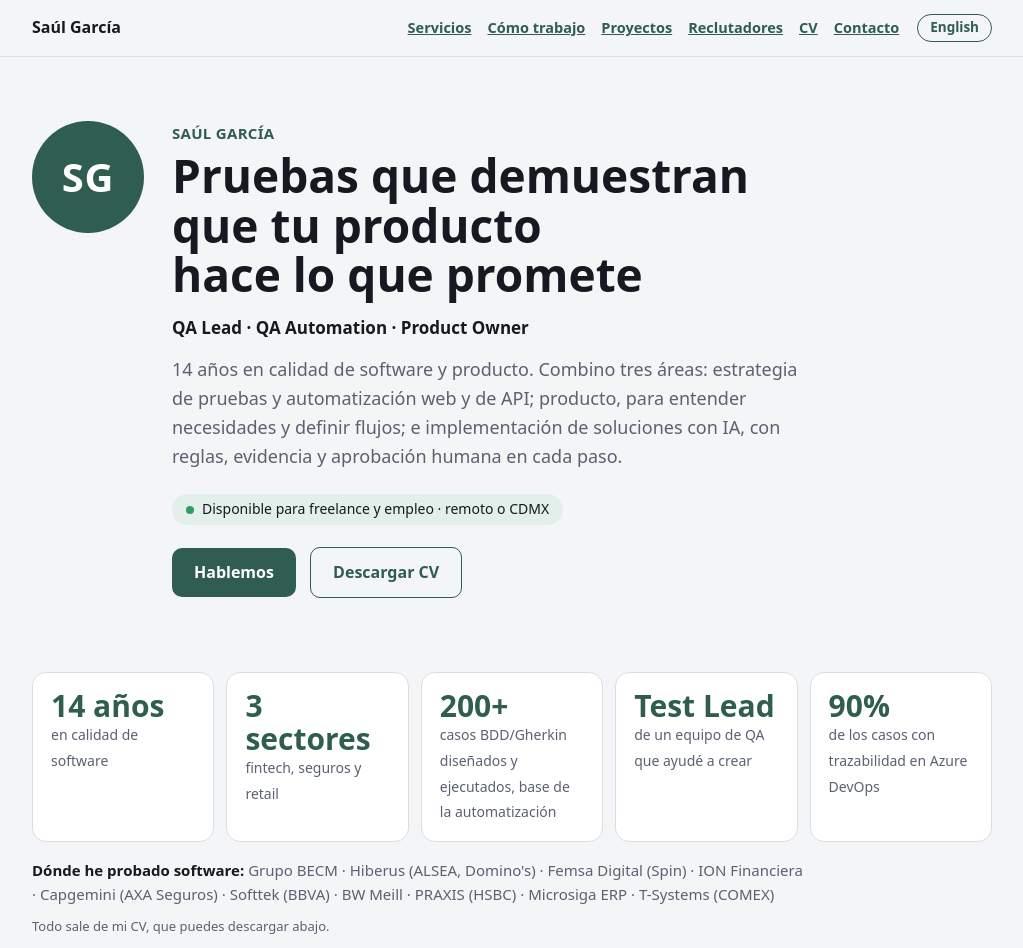
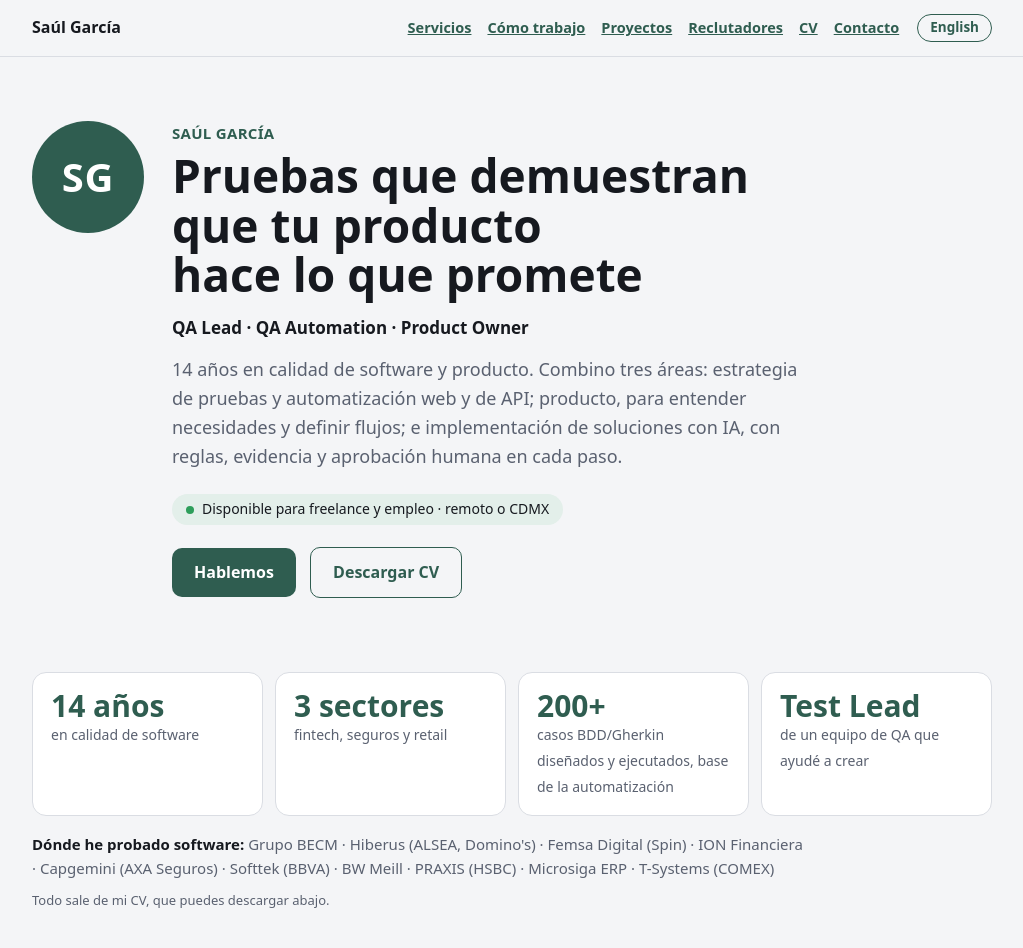
Before and after one commit to saulgar2/saulgar2.github.io, a plain HTML site: page index.html in a window 1280 px wide. Shown: the top 948 px of the page, without its empty margins (128-1151 px from the left). Drawn offline with Linux system fonts and the light colour scheme.

Commit message:
Portafolio: sin la cifra de 90 % en Azure DevOps (portada ES/EN y CV ES)
Desde Apps/Portafolio @a6819b6. Orden de Saúl: no se publica lo que no se puede sostener.

Co-Authored-By: Claude Opus 5.5 <noreply@anthropic.com>

```diff
--- a/index.html
+++ b/index.html
@@ -157,7 +157,6 @@ footer { margin: 64px 0 40px; color: var(--muted); font-size: 13px; border-top:
       <li><b>3 sectores</b><span>fintech, seguros y retail</span></li>
       <li><b>200+</b><span>casos BDD/Gherkin diseñados y ejecutados, base de la automatización</span></li>
       <li><b>Test Lead</b><span>de un equipo de QA que ayudé a crear</span></li>
-      <li><b>90%</b><span>de los casos con trazabilidad en Azure DevOps</span></li>
     </ul>
     <p class="empresas" data-testid="empresas"><b>Dónde he probado software:</b> Grupo BECM · Hiberus (ALSEA, Domino's) · Femsa Digital (Spin) ·
       ION Financiera · Capgemini (AXA Seguros) · Softtek (BBVA) · BW Meill · PRAXIS (HSBC) · Microsiga ERP · T-Systems (COMEX)</p>
```
Also changed, not shown: en/index.html (+0 -1 lines), 1 other file.
